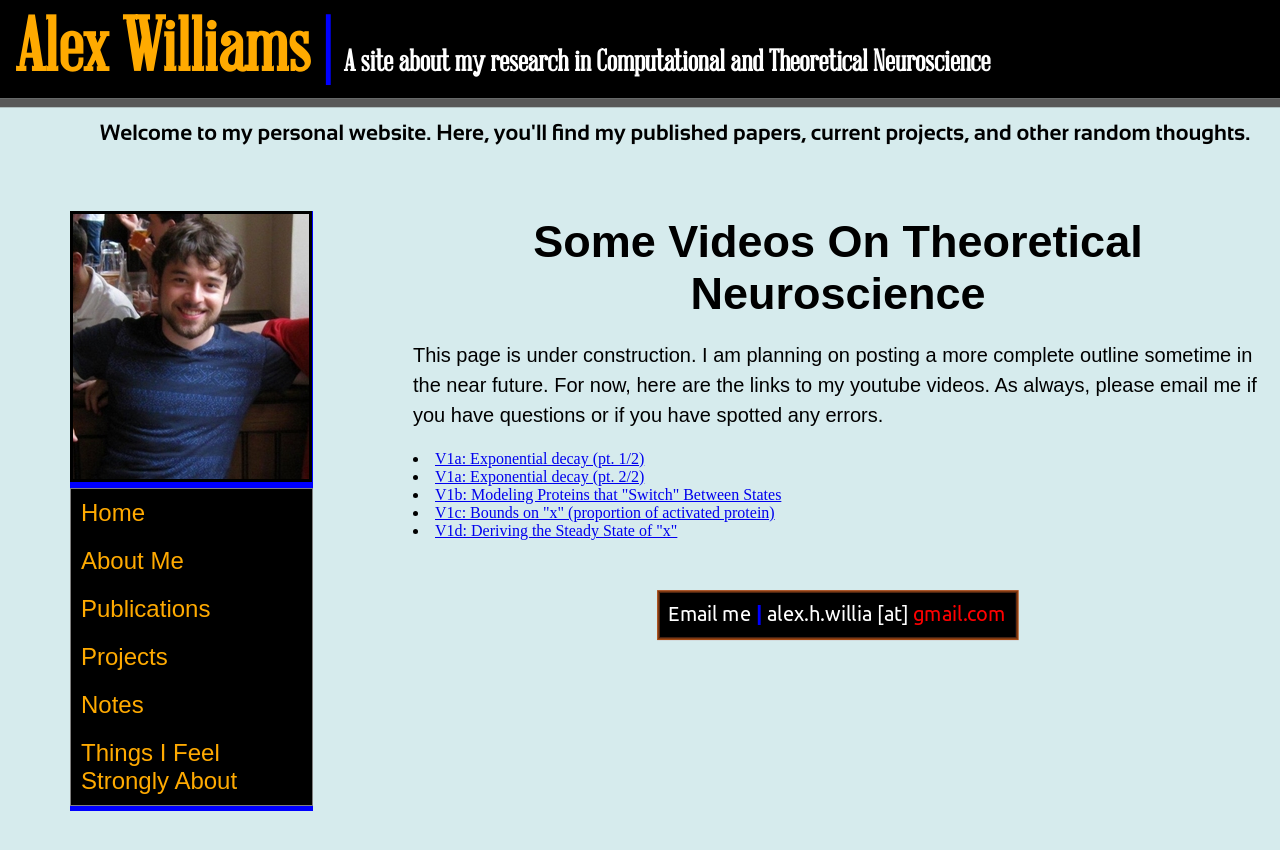
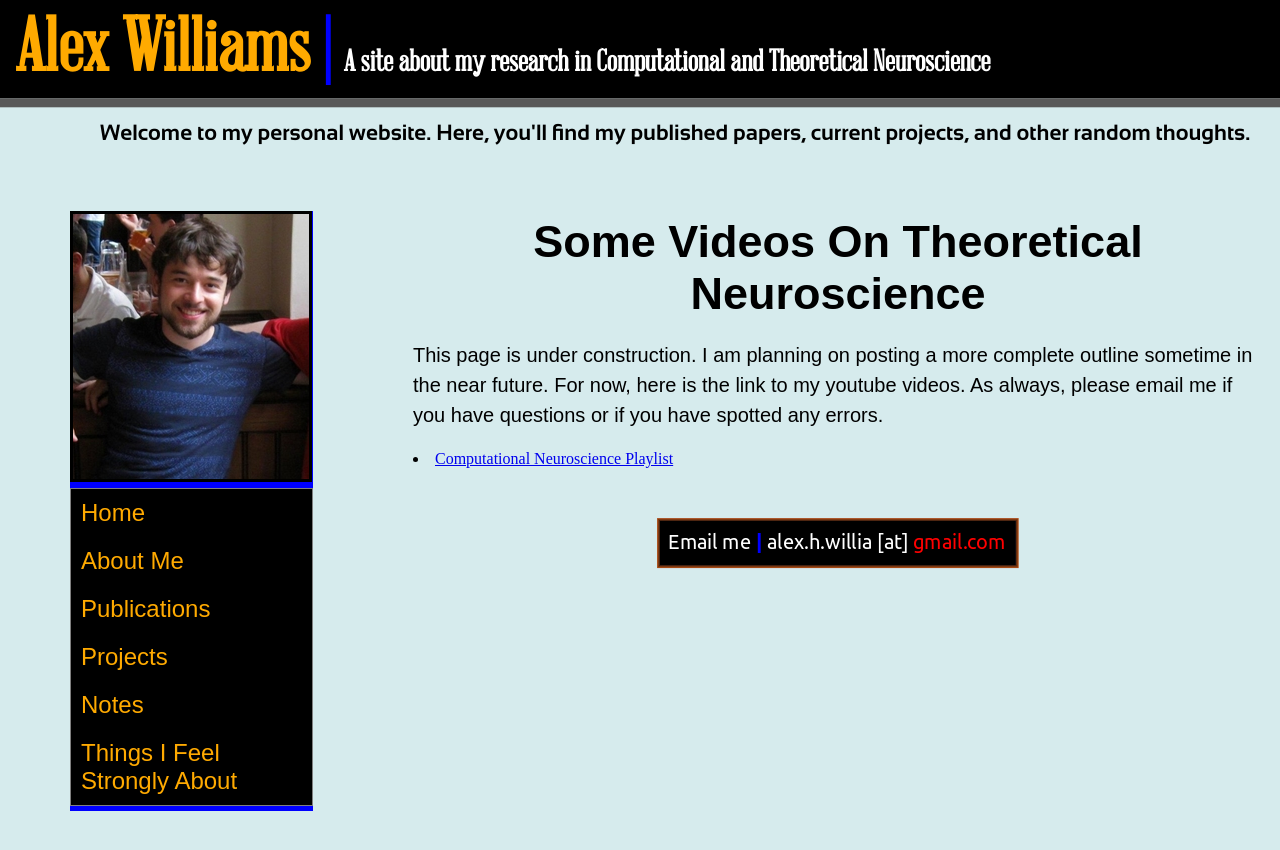
Before and after one commit to ahwillia/ahwillia.github.com, a Jekyll site: the page built from notes/myvids/index.html, in a window 1280 px wide. Shown: the top 850 px of the page. Built offline with Jekyll 4.4.1, drawn with Linux system fonts in a browser that asks for light colours.

Commit message:
update myvids with playlist

```diff
--- a/notes/myvids/index.html
+++ b/notes/myvids/index.html
@@ -8,13 +8,9 @@ title: Videos
   <div id="pagetitle"> Some Videos On Theoretical Neuroscience </div>
   <p>
     This page is under construction. I am planning on posting a more complete
-    outline sometime in the near future. For now, here are the links
+    outline sometime in the near future. For now, here is the link
     to my youtube videos. As always, please email me if you have
     questions or if you have spotted any errors.
   </p>
-  <li><a href="http://www.youtube.com/watch?v=pD4pqSG-Y_Y" target="_blank">V1a: Exponential decay (pt. 1/2)</a></li>
-  <li><a href="http://www.youtube.com/watch?v=nbJGtdnNS58" target="_blank">V1a: Exponential decay (pt. 2/2)</a></li>
-  <li><a href="http://www.youtube.com/watch?v=9-p5YjxSnIs" target="_blank">V1b: Modeling Proteins that "Switch" Between States</a></li>
-  <li><a href="http://www.youtube.com/watch?v=lh2t0JvLGBQ" target="_blank">V1c: Bounds on "x" (proportion of activated protein)</a></li>
-  <li><a href="http://www.youtube.com/watch?v=NNy_7KOz7wc" target="_blank">V1d: Deriving the Steady State of "x"</a></li>
+  <li><a href="https://www.youtube.com/playlist?list=PLKje2cIj2hXIMgsfcw2WsHP72qpJJb9aX" target="_blank">Computational Neuroscience Playlist</a></li>
 </section>
```
